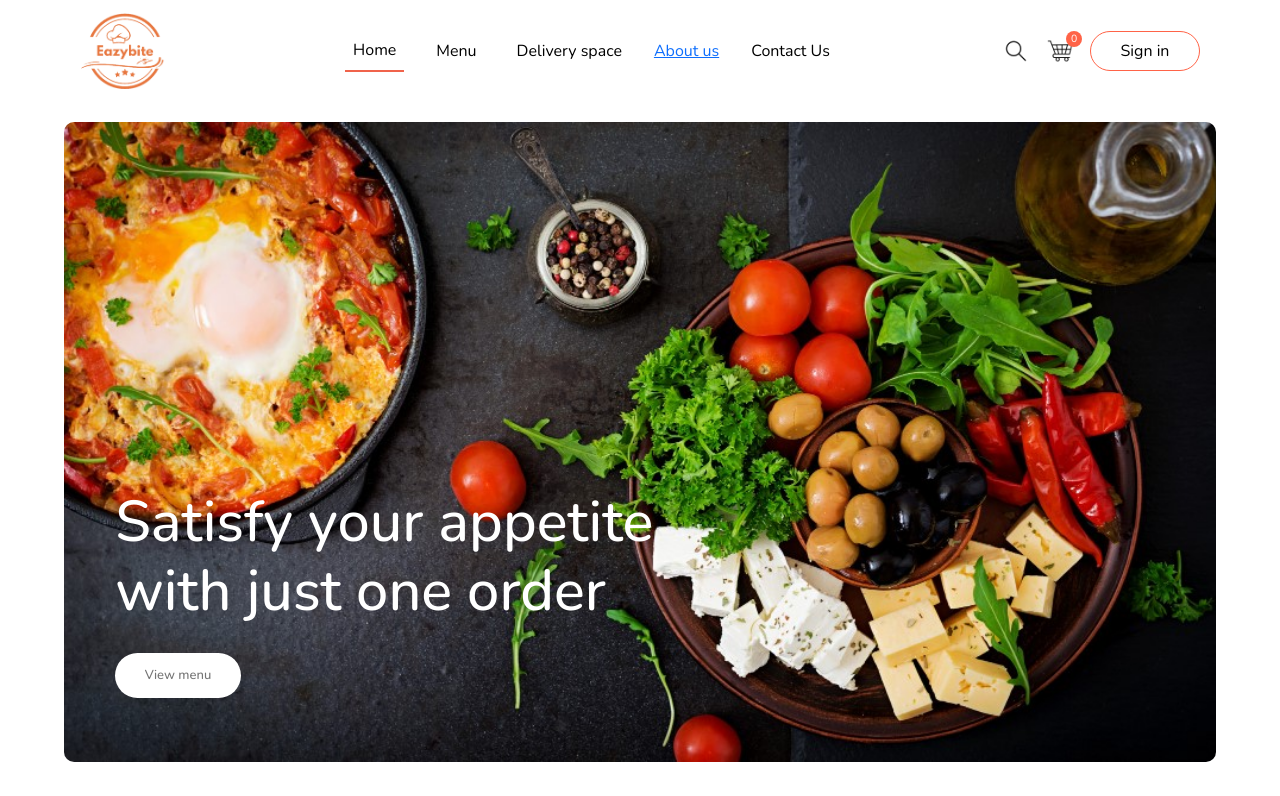
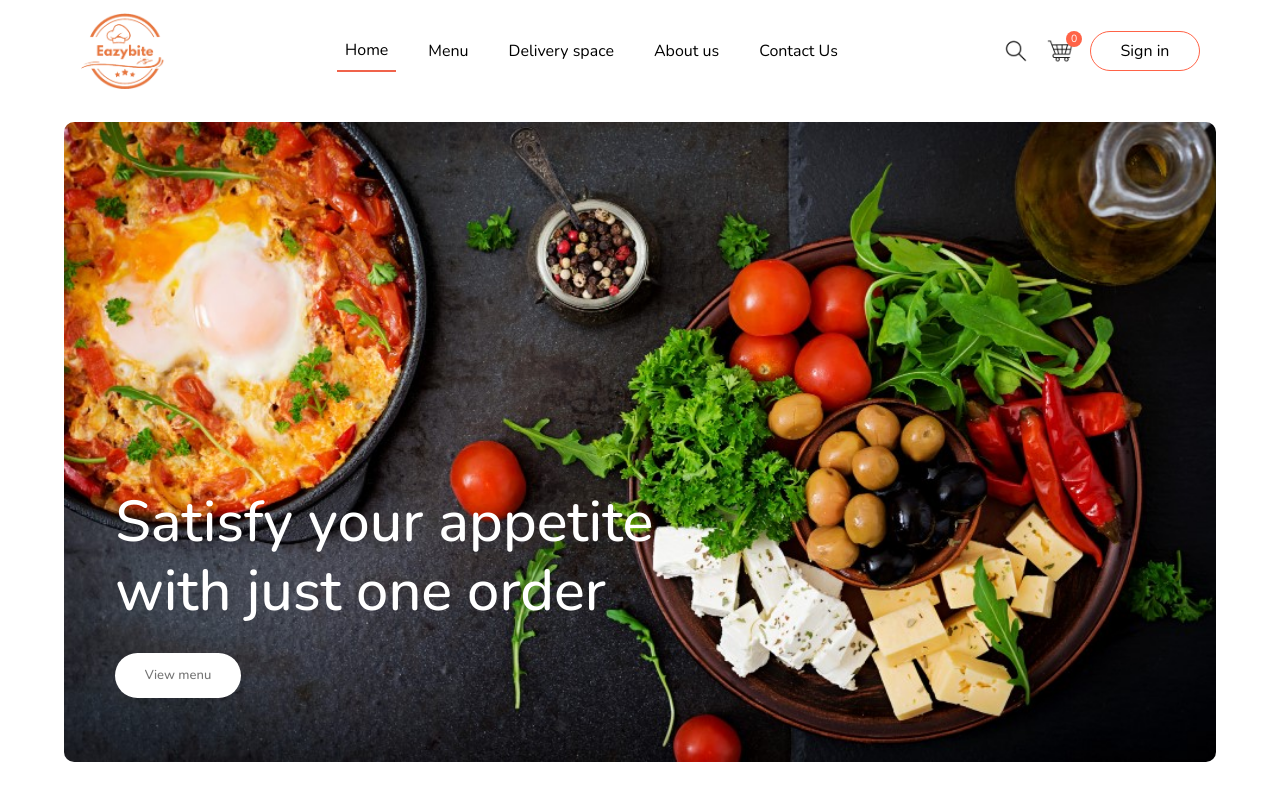
Before and after one commit to Farah901/EasyBite, a React (Vite) app: page / in a window 1280 px wide. Shown: the top 796 px of the page. Built offline with nearby package versions, Linux system fonts and the light colour scheme; no server answers.

Commit message:
navbar link fixed

```diff
--- a/src/components/Navbar/Navbar.jsx
+++ b/src/components/Navbar/Navbar.jsx
@@ -83,7 +83,7 @@ function Navbar({ setShowLogin }) {
               onClick={() => {
                 setMenu("aboutus");
               }}
-              className={menu === "aboutus" ? "active" : ""}
+              className={`nav-link ${menu === "aboutus" ? "active" : ""}`}
             >
               About us
             </Link>
```
